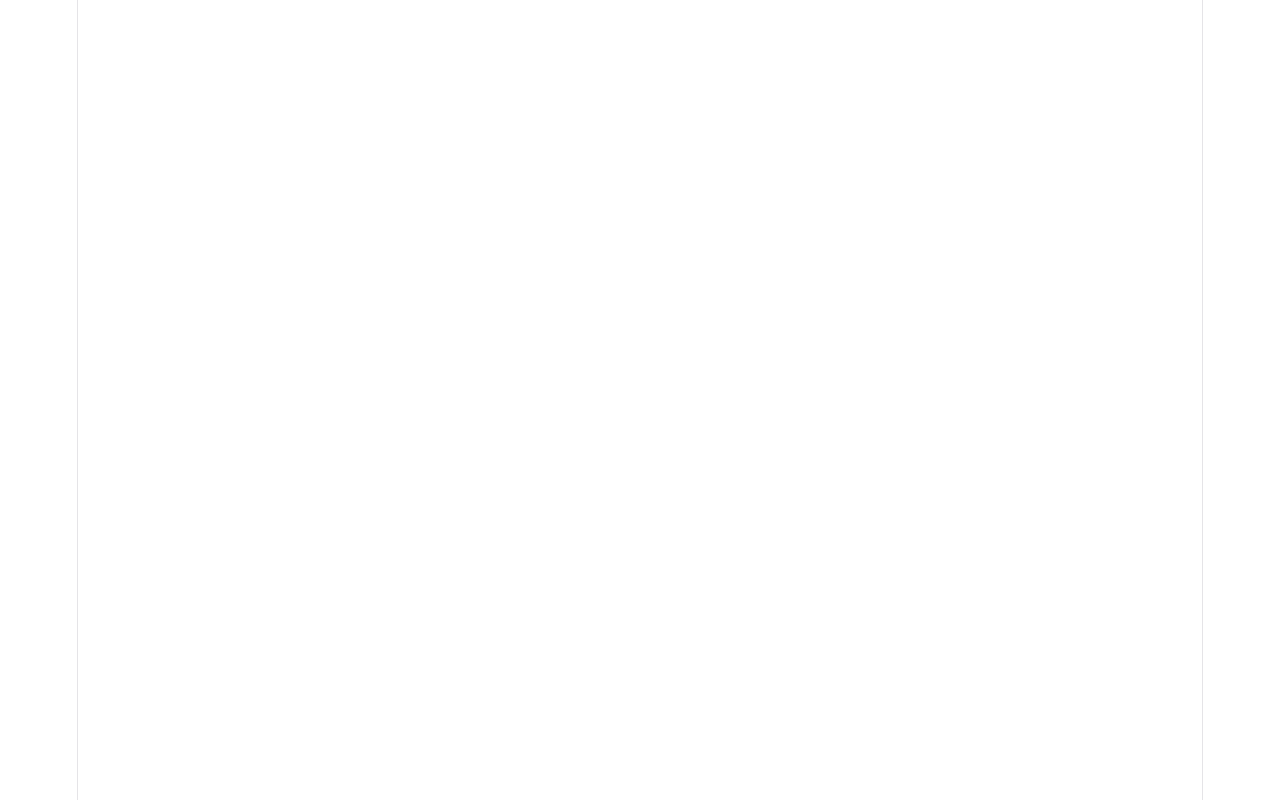
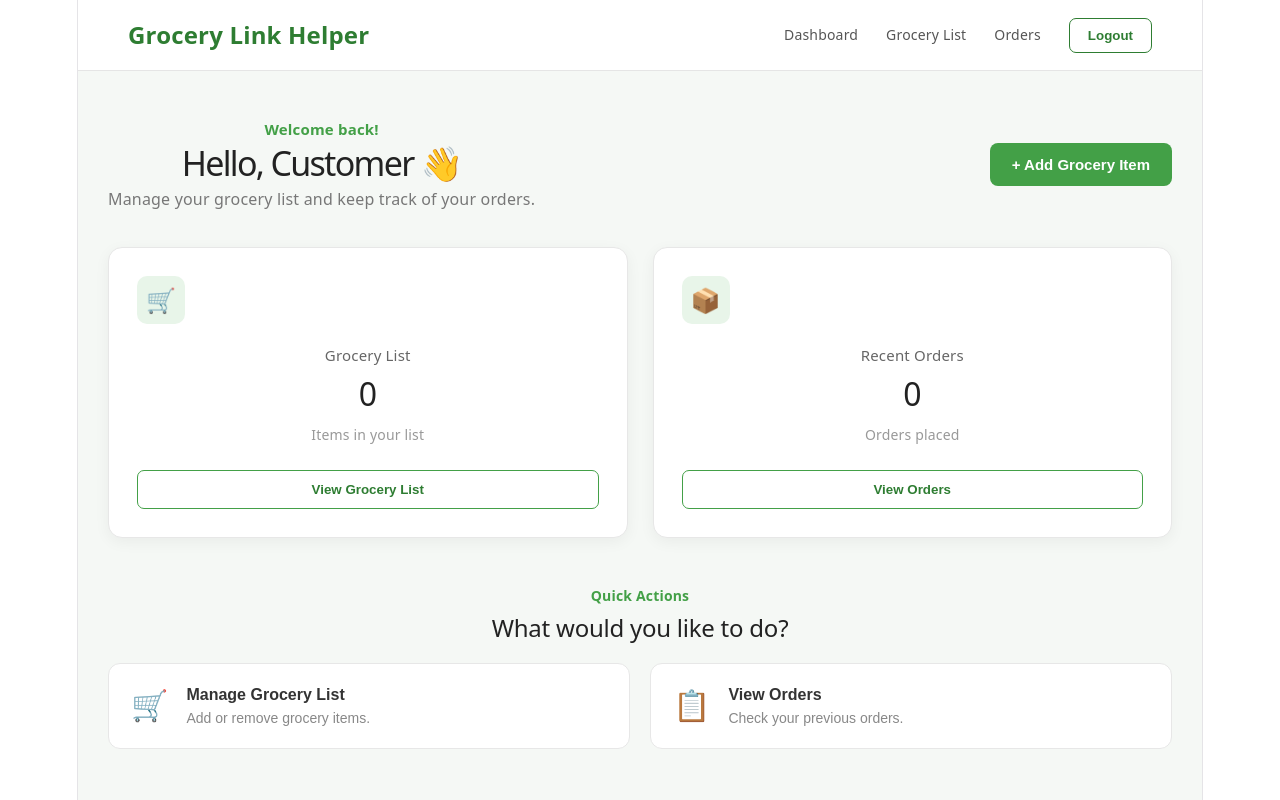
Before and after one commit to flitoo/grocery-link-helper, a React app in the folder frontend/: page /dashboard in a window 1280 px wide. Before the commit this address had no page. Shown: the top 800 px of the page. Built offline with nearby package versions, Linux system fonts and the light colour scheme; the HTML template or start-up script is replaced by a standard one.

Commit message:
feat: add customer dashboard route

```diff
--- a/frontend/src/App.jsx
+++ b/frontend/src/App.jsx
@@ -1,12 +1,14 @@
-import { Routes, Route } from "react-router-dom";
+import { Routes, Route } from "react-router";
 import Login from "./pages/Login";
 import ForgotPassword from "./pages/ForgotPassword";
+import CustomerDashboard from "./pages/CustomerDashboard";
 
 function App() {
   return (
     <Routes>
       <Route path="/" element={<Login />} />
       <Route path="/forgot-password" element={<ForgotPassword />} />
+      <Route path="/dashboard" element={<CustomerDashboard />} />
     </Routes>
   );
 }
--- /dev/null
+++ b/frontend/src/pages/CustomerDashboard.css
@@ -0,0 +1,289 @@
+.dashboard-page {
+  min-height: 100vh;
+  background: #f5f8f5;
+  color: #222;
+}
+
+/* Header */
+.dashboard-header {
+  height: 70px;
+  padding: 0 50px;
+  display: flex;
+  align-items: center;
+  justify-content: space-between;
+  background: white;
+  border-bottom: 1px solid #e5e5e5;
+}
+
+.dashboard-logo {
+  color: #2e7d32;
+  font-size: 24px;
+  font-weight: 700;
+}
+
+.dashboard-nav {
+  display: flex;
+  align-items: center;
+  gap: 28px;
+}
+
+.dashboard-nav a {
+  color: #555;
+  text-decoration: none;
+  font-size: 14px;
+  font-weight: 500;
+}
+
+.dashboard-nav a:hover {
+  color: #2e7d32;
+}
+
+.logout-button {
+  padding: 9px 18px;
+  border: 1px solid #2e7d32;
+  border-radius: 7px;
+  background: white;
+  color: #2e7d32;
+  font-weight: 600;
+  cursor: pointer;
+}
+
+.logout-button:hover {
+  background: #e8f5e9;
+}
+
+/* Main content */
+.dashboard-content {
+  max-width: 1100px;
+  margin: 0 auto;
+  padding: 45px 30px;
+}
+
+/* Welcome */
+.welcome-section {
+  display: flex;
+  justify-content: space-between;
+  align-items: center;
+  margin-bottom: 35px;
+}
+
+.welcome-label {
+  margin: 0 0 8px;
+  color: #43a047;
+  font-size: 15px;
+  font-weight: 600;
+}
+
+.welcome-section h1 {
+  margin: 0;
+  font-size: 34px;
+  color: #222;
+}
+
+.welcome-text {
+  margin-top: 10px;
+  color: #777;
+  font-size: 16px;
+}
+
+.primary-button {
+  padding: 13px 22px;
+  border: none;
+  border-radius: 8px;
+  background: #43a047;
+  color: white;
+  font-size: 15px;
+  font-weight: 600;
+  cursor: pointer;
+}
+
+.primary-button:hover {
+  background: #2e7d32;
+}
+
+/* Dashboard cards */
+.dashboard-cards {
+  display: grid;
+  grid-template-columns: repeat(2, 1fr);
+  gap: 25px;
+  margin-bottom: 45px;
+}
+
+.dashboard-card {
+  padding: 28px;
+  background: white;
+  border-radius: 14px;
+  border: 1px solid #e7e7e7;
+  box-shadow: 0 4px 15px rgba(0, 0, 0, 0.05);
+}
+
+.card-icon {
+  width: 48px;
+  height: 48px;
+  display: flex;
+  align-items: center;
+  justify-content: center;
+  margin-bottom: 18px;
+  border-radius: 10px;
+  background: #e8f5e9;
+  font-size: 24px;
+}
+
+.card-content p {
+  margin: 0;
+  color: #666;
+  font-size: 15px;
+}
+
+.card-content h2 {
+  margin: 7px 0;
+  color: #222;
+  font-size: 32px;
+}
+
+.card-content span {
+  color: #999;
+  font-size: 14px;
+}
+
+.card-button {
+  width: 100%;
+  margin-top: 22px;
+  padding: 11px;
+  border: 1px solid #43a047;
+  border-radius: 7px;
+  background: white;
+  color: #2e7d32;
+  font-weight: 600;
+  cursor: pointer;
+}
+
+.card-button:hover {
+  background: #e8f5e9;
+}
+
+/* Sections */
+.quick-actions,
+.orders-section {
+  margin-bottom: 45px;
+}
+
+.section-heading {
+  margin-bottom: 20px;
+}
+
+.section-heading p {
+  margin: 0 0 5px;
+  color: #43a047;
+  font-size: 14px;
+  font-weight: 600;
+}
+
+.section-heading h2 {
+  margin: 0;
+  color: #222;
+  font-size: 24px;
+}
+
+/* Quick actions */
+.action-grid {
+  display: grid;
+  grid-template-columns: repeat(2, 1fr);
+  gap: 20px;
+}
+
+.action-card {
+  display: flex;
+  align-items: center;
+  gap: 18px;
+  padding: 22px;
+  border: 1px solid #e7e7e7;
+  border-radius: 12px;
+  background: white;
+  text-align: left;
+  cursor: pointer;
+  transition: 0.2s;
+}
+
+.action-card:hover {
+  border-color: #43a047;
+  transform: translateY(-2px);
+}
+
+.action-icon {
+  font-size: 30px;
+}
+
+.action-card h3 {
+  margin: 0 0 6px;
+  color: #333;
+  font-size: 16px;
+}
+
+.action-card p {
+  margin: 0;
+  color: #888;
+  font-size: 14px;
+}
+
+/* Empty orders */
+.empty-orders {
+  padding: 45px 20px;
+  text-align: center;
+  background: white;
+  border: 1px solid #e7e7e7;
+  border-radius: 14px;
+}
+
+.empty-icon {
+  font-size: 42px;
+  margin-bottom: 10px;
+}
+
+.empty-orders h3 {
+  margin: 5px 0;
+  color: #333;
+}
+
+.empty-orders p {
+  margin: 8px 0 0;
+  color: #888;
+}
+
+/* Responsive */
+@media (max-width: 768px) {
+  .dashboard-header {
+    padding: 0 20px;
+  }
+
+  .dashboard-nav {
+    gap: 12px;
+  }
+
+  .dashboard-nav a {
+    display: none;
+  }
+
+  .dashboard-content {
+    padding: 30px 20px;
+  }
+
+  .welcome-section {
+    align-items: flex-start;
+    flex-direction: column;
+    gap: 20px;
+  }
+
+  .welcome-section h1 {
+    font-size: 28px;
+  }
+
+  .dashboard-cards,
+  .action-grid {
+    grid-template-columns: 1fr;
+  }
+
+  .primary-button {
+    width: 100%;
+  }
+}
--- /dev/null
+++ b/frontend/src/pages/CustomerDashboard.jsx
@@ -0,0 +1,119 @@
+import "./CustomerDashboard.css";
+
+function CustomerDashboard() {
+  const customerName = "Customer";
+
+  const groceryItemCount = 0;
+  const recentOrderCount = 0;
+
+  return (
+    <div className="dashboard-page">
+      <header className="dashboard-header">
+        <div className="dashboard-logo">
+          Grocery Link Helper
+        </div>
+
+        <nav className="dashboard-nav">
+          <a href="#">Dashboard</a>
+          <a href="#">Grocery List</a>
+          <a href="#">Orders</a>
+          <button className="logout-button">Logout</button>
+        </nav>
+      </header>
+
+      <main className="dashboard-content">
+        <section className="welcome-section">
+          <div>
+            <p className="welcome-label">Welcome back!</p>
+
+            <h1>Hello, {customerName} 👋</h1>
+
+            <p className="welcome-text">
+              Manage your grocery list and keep track of your orders.
+            </p>
+          </div>
+
+          <button className="primary-button">
+            + Add Grocery Item
+          </button>
+        </section>
+
+        <section className="dashboard-cards">
+          <div className="dashboard-card">
+            <div className="card-icon">🛒</div>
+
+            <div className="card-content">
+              <p>Grocery List</p>
+              <h2>{groceryItemCount}</h2>
+              <span>Items in your list</span>
+            </div>
+
+            <button className="card-button">
+              View Grocery List
+            </button>
+          </div>
+
+          <div className="dashboard-card">
+            <div className="card-icon">📦</div>
+
+            <div className="card-content">
+              <p>Recent Orders</p>
+              <h2>{recentOrderCount}</h2>
+              <span>Orders placed</span>
+            </div>
+
+            <button className="card-button">
+              View Orders
+            </button>
+          </div>
+        </section>
+
+        <section className="quick-actions">
+          <div className="section-heading">
+            <p>Quick Actions</p>
+            <h2>What would you like to do?</h2>
+          </div>
+
+          <div className="action-grid">
+            <button className="action-card">
+              <span className="action-icon">🛒</span>
+
+              <div>
+                <h3>Manage Grocery List</h3>
+                <p>Add or remove grocery items.</p>
+              </div>
+            </button>
+
+            <button className="action-card">
+              <span className="action-icon">📋</span>
+
+              <div>
+                <h3>View Orders</h3>
+                <p>Check your previous orders.</p>
+              </div>
+            </button>
+          </div>
+        </section>
+
+        <section className="orders-section">
+          <div className="section-heading">
+            <p>Order History</p>
+            <h2>Recent Orders</h2>
+          </div>
+
+          <div className="empty-orders">
+            <div className="empty-icon">📦</div>
+
+            <h3>No recent orders</h3>
+
+            <p>
+              Your recent grocery orders will appear here.
+            </p>
+          </div>
+        </section>
+      </main>
+    </div>
+  );
+}
+
+export default CustomerDashboard;
```
